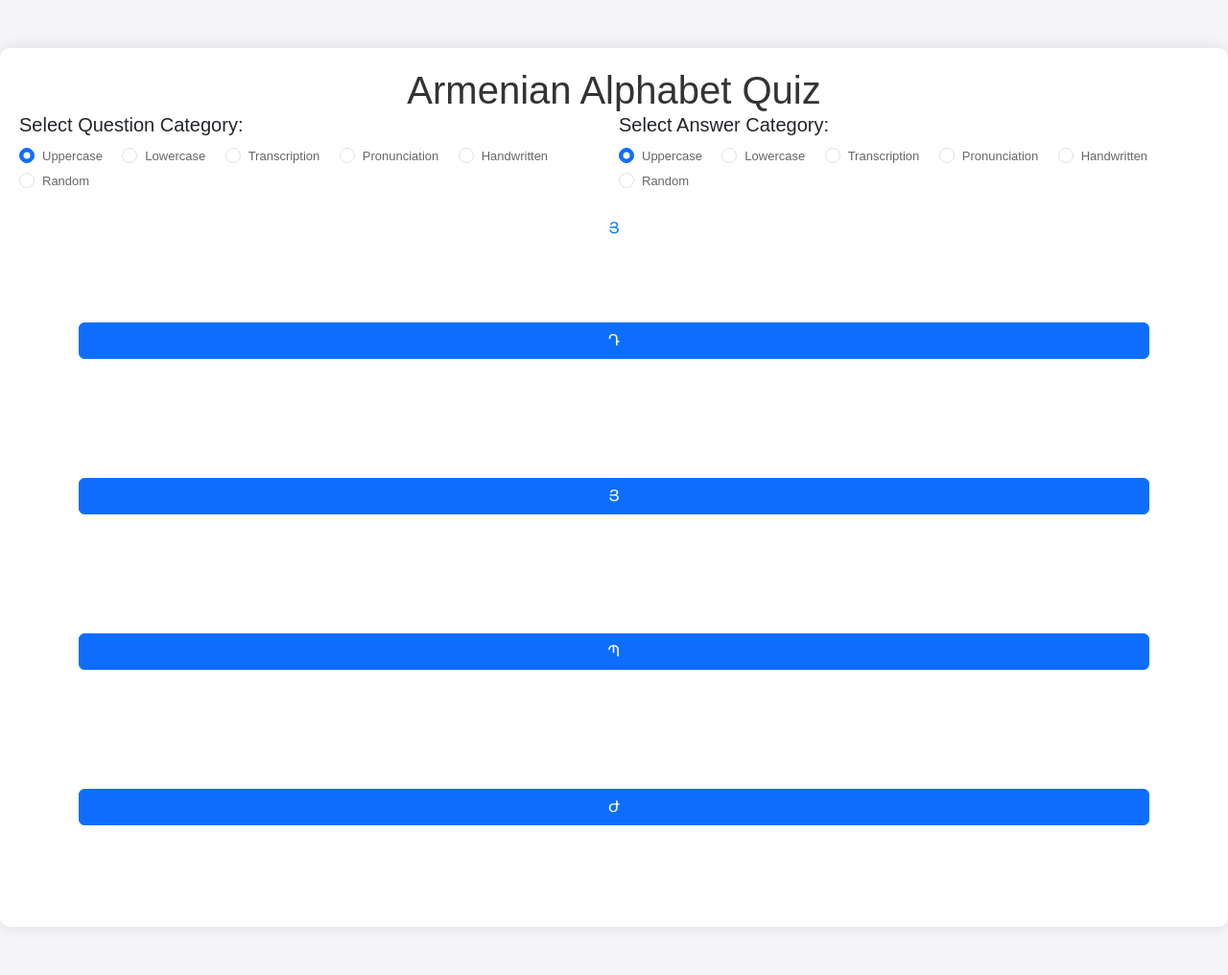
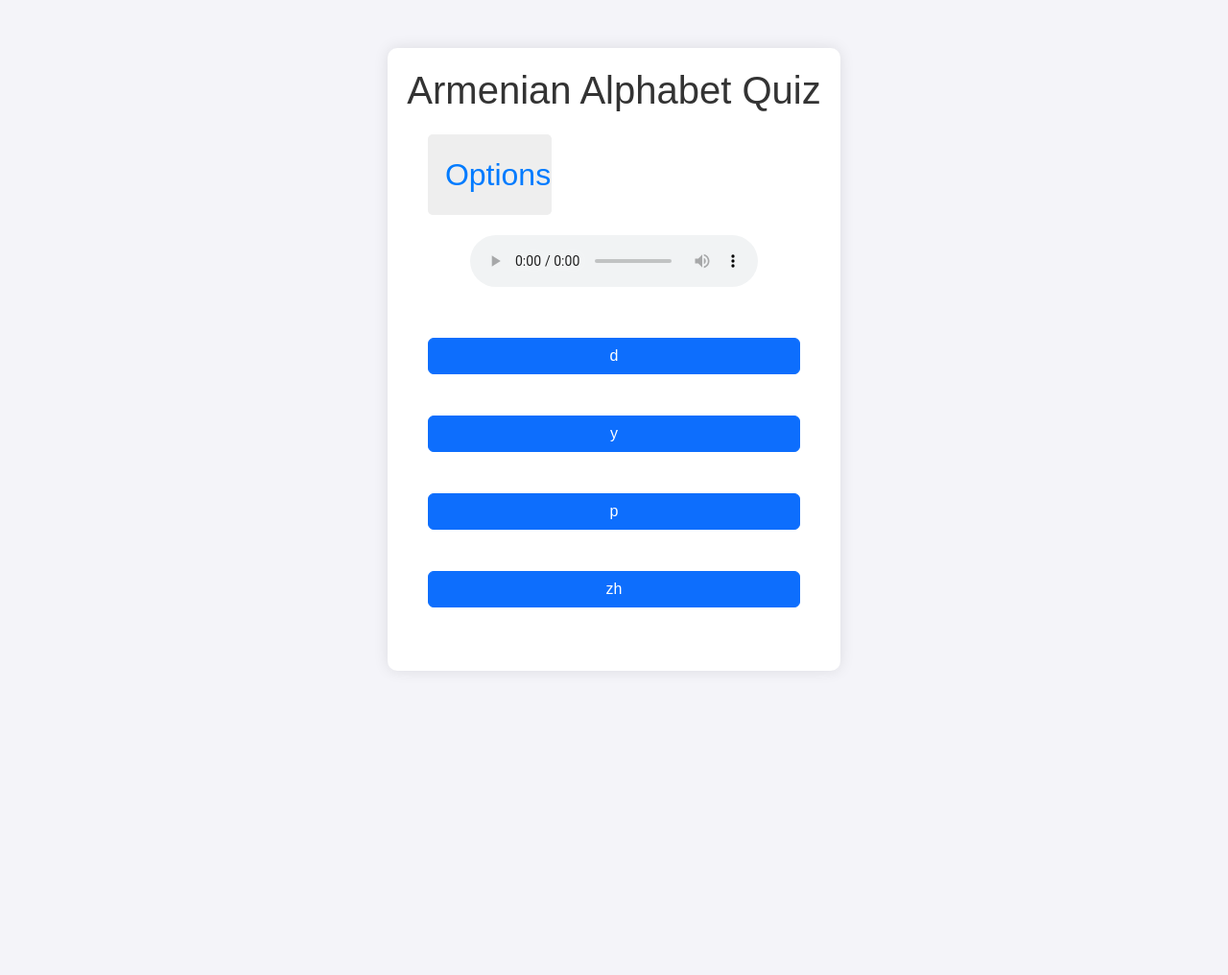
Before and after one commit to Reathe/armenian-quizz, a Flask app: page / in a window 1280 px wide. Shown: the whole page at 96% size. After the commit the page ends 633 px from the top, so only its background shows below. Run offline with Flask 3, Linux system fonts and the light colour scheme; some libraries are stand-ins or nearby versions.

Commit message:
collapse options

```diff
--- a/src/static/css/styles.css
+++ b/src/static/css/styles.css
@@ -66,10 +66,22 @@ button:hover {
     margin: 0 auto;
 }
 
-/* Custom styles for the options */
-/* make them display side by side with a small margin between them */
+.collapsible {
+    background-color: #eee;
+    color: #007bff;
+    cursor: pointer;
+    padding: 18px;
+    width: 30%;
+    border: none;
+    text-align: center;
+    font-size: 2rem;
+    align-self: auto;
+  }
+
 .options {
-    display: flex;
+    padding: 0 18px;
+    display: none;
+    overflow: hidden;
     justify-content: space-between;
     gap: 10px;
     size-adjust: auto;
@@ -82,3 +94,12 @@ button:hover {
 .form-check-label {
     font-size: small;
 }
+
+
+.form-check-input {
+    size-adjust: auto;
+}
+
+.form-check-label {
+    font-size: small;
+}
--- a/src/templates/quiz.html
+++ b/src/templates/quiz.html
@@ -1,7 +1,7 @@
 <!DOCTYPE html>
 <html lang="en">
 <head>
-    <meta charset="UTF-8">
+    <meta name="viewport" content="width=device-width, initial-scale=1.0" charset="UTF-8">
     <title>Armenian Alphabet Quiz</title>
     <link rel="stylesheet" href="{{ url_for('static', filename='css/bootstrap.min.css') }}">
     <link rel="stylesheet" href="{{ url_for('static', filename='css/styles.css') }}">
@@ -102,11 +102,12 @@
         <h1>Armenian Alphabet Quiz</h1>
 
         <!-- Question Category Selection -->
+        <button type="button" class="collapsible">Options</button>
         <div class="options">
         <form class="mb-4">
             <h5>Select Question Category:</h5>
             <div class="form-check form-check-inline">
-                <input class="form-check-input" type="radio" name="questionCategory" id="uppercase" value="uppercase" checked>
+                <input class="form-check-input" type="radio" name="questionCategory" id="uppercase" value="uppercase">
                 <label class="form-check-label" for="uppercase">Uppercase</label>
             </div>
             <div class="form-check form-check-inline">
@@ -126,7 +127,7 @@
                 <label class="form-check-label" for="handwritten">Handwritten</label>
             </div>
             <div class="form-check form-check-inline">
-                <input class="form-check-input" type="radio" name="questionCategory" id="randomQuestion" value="random">
+                <input class="form-check-input" type="radio" name="questionCategory" id="randomQuestion" value="random" checked>
                 <label class="form-check-label" for="randomQuestion">Random</label>
             </div>
         </form>
@@ -135,7 +136,7 @@
         <form class="mb-4">
             <h5>Select Answer Category:</h5>
             <div class="form-check form-check-inline">
-                <input class="form-check-input" type="radio" name="answerCategory" id="uppercaseAnswer" value="uppercase" checked>
+                <input class="form-check-input" type="radio" name="answerCategory" id="uppercaseAnswer" value="uppercase">
                 <label class="form-check-label" for="uppercaseAnswer">Uppercase</label>
             </div>
             <div class="form-check form-check-inline">
@@ -155,7 +156,7 @@
                 <label class="form-check-label" for="handwrittenAnswer">Handwritten</label>
             </div>
             <div class="form-check form-check-inline">
-                <input class="form-check-input" type="radio" name="answerCategory" id="randomAnswer" value="random">
+                <input class="form-check-input" type="radio" name="answerCategory" id="randomAnswer" value="random" checked>
                 <label class="form-check-label" for="randomAnswer">Random</label>
             </div>
         </form>
@@ -176,5 +177,21 @@
             <button class="btn btn-primary" onclick="closeCard()">Next</button>
         </div>
     </div>
+    <script>
+        var coll = document.getElementsByClassName("collapsible");
+        var i;
+
+        for (i = 0; i < coll.length; i++) {
+        coll[i].addEventListener("click", function() {
+            this.classList.toggle("active");
+            var content = this.nextElementSibling;
+            if (content.style.display === "flex") {
+            content.style.display = "none";
+            } else {
+            content.style.display = "flex";
+            }
+        });
+        }
+    </script>
 </body>
 </html>
```
